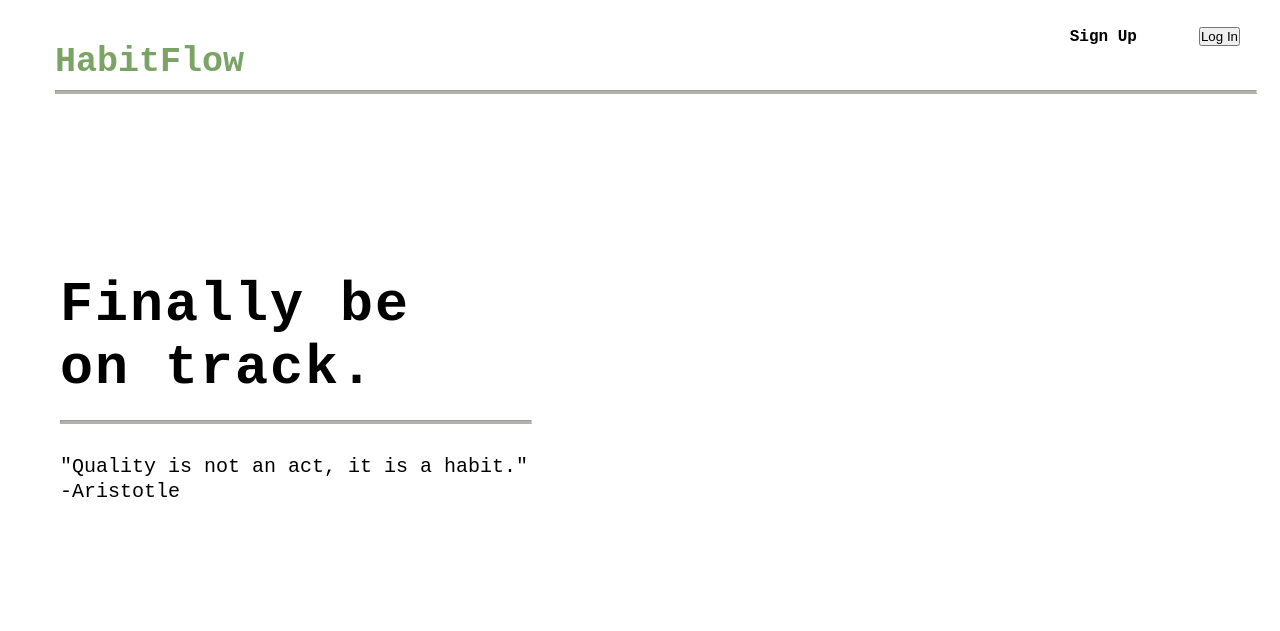
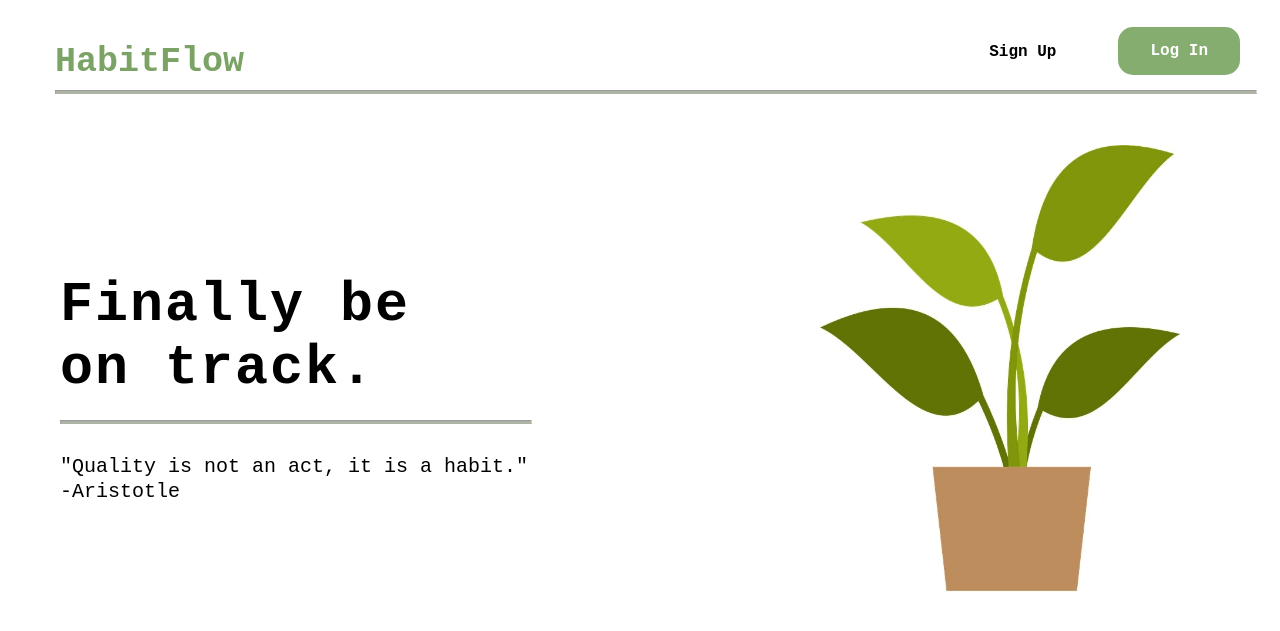
Before and after one commit to nathanchamorro1/habitflow, a Flask app: page / in a window 1280 px wide. Shown: the top 631 px of the page. Run offline with Flask 3, Linux system fonts and the light colour scheme.

Commit message:
completed homepage

```diff
--- a/static/css/index.html
+++ b/static/css/index.html
@@ -20,6 +20,7 @@
         </div>
         <div class="content">
             <hr class="divider">
+            <img src="static/css/images/plant.jpg" class="index-icon">
             <h1>Finally be <br>on track.</h1>
             <hr class ="border">
             <p class="par">"Quality is not an act, it is a habit."<br> -Aristotle</p>
--- a/static/css/style.css
+++ b/static/css/style.css
@@ -67,6 +67,28 @@ hr.divider{
     width: 1200px;
 }
 
+.button{
+    background-color: #85ad6f;
+    border: none;
+    color:white;
+    padding: 15px 32px;
+    text-align: center;
+    text-decoration: none;
+    display: inline-block;
+    font-family: 'Courier New', Courier, monospace;
+    font-weight: bold;
+    font-size: 16px;
+    border-radius: 15px;
+}
+
+.index-icon{
+    float: right;
+    margin-right: 5%;
+    margin-top: 3%;
+    width: 30%;
+
+}
+
 .content{
     width: 1200px;
     height: auto;
@@ -74,6 +96,7 @@ hr.divider{
     color: black;
     position: relative;
 }
+
 
 .content .par{
     font-size: 20px;
```
Also changed, not shown: static/css/images/plant.jpg (added).
